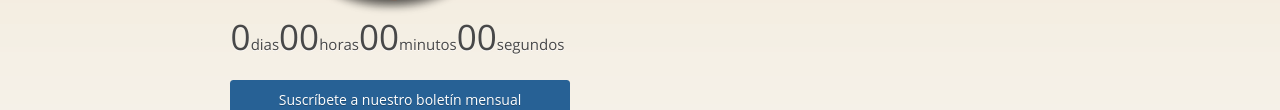
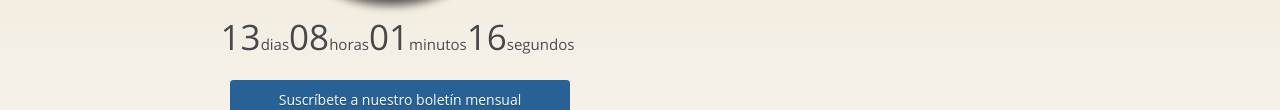
Before and after one commit to marti1125/Firefox-Next, a plain HTML site: page index.html in a window 1280 px wide. Shown: the part 315-425 px from the top of the page. Drawn offline with Linux system fonts and the light colour scheme.

Commit message:
Firefox 19

```diff
--- a/index.html
+++ b/index.html
@@ -21,7 +21,7 @@
 				jQuery('#text').epiclock({
 					mode : EC_COUNTDOWN,
 					format : 'V{<sup>dias</sup>} x{<sup>horas</sup>} i{<sup>minutos</sup>} s{<sup>segundos</sup>}',
-					target : 'January 06, 2013 00:00:00'
+					target : 'February 19, 2013 00:00:00'
 				}).clocks(EC_RUN);
 			});
 
```
